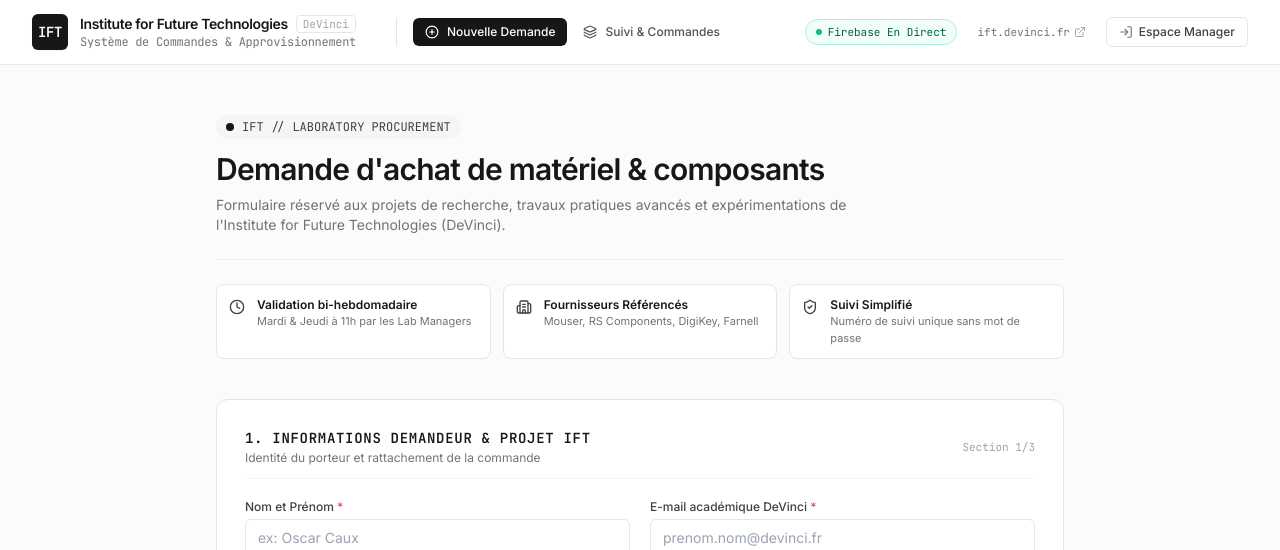
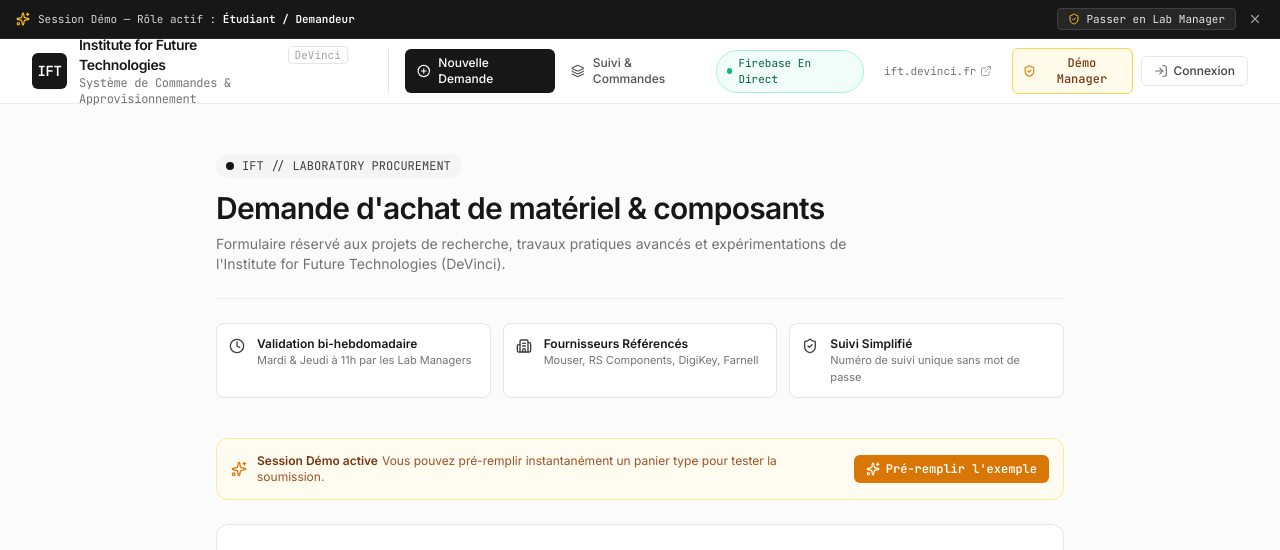
Before and after one commit to oscarcaux7/ift-order, a Vue app: page / in a window 1280 px wide. Shown: the top 550 px of the page. Built offline with nearby package versions, Linux system fonts and the light colour scheme; no server answers; the database is empty.

Commit message:
feat: complete interactive demo features and role switcher

```diff
--- a/src/App.vue
+++ b/src/App.vue
@@ -1,10 +1,13 @@
 <script setup>
-import { onMounted } from 'vue';
+import { ref, onMounted } from 'vue';
 import HeaderNav from '@/components/HeaderNav.vue';
 import { useOrderStore } from '@/stores/orderStore';
-import { ExternalLink, Terminal } from 'lucide-vue-next';
+import { useAuthStore } from '@/stores/authStore';
+import { ExternalLink, Sparkles, ShieldCheck, UserCheck, X } from 'lucide-vue-next';
 
 const orderStore = useOrderStore();
+const authStore = useAuthStore();
+const showDemoBanner = ref(true);
 
 onMounted(() => {
   orderStore.initStore();
@@ -13,6 +16,44 @@ onMounted(() => {
 
 <template>
   <div class="min-h-screen flex flex-col bg-[#FBFBFC] text-[#111111]">
+
+    <!-- Top Interactive Demo Banner -->
+    <div
+      v-if="showDemoBanner"
+      class="bg-neutral-900 text-white px-4 py-2 text-xs flex flex-wrap items-center justify-between gap-2 border-b border-neutral-800 transition-all"
+    >
+      <div class="flex items-center gap-2">
+        <Sparkles class="w-3.5 h-3.5 text-amber-400 shrink-0" />
+        <span class="font-mono text-[11px] text-neutral-300">
+          Session Démo — Rôle actif :
+          <strong class="text-white">
+            {{ authStore.isAdmin ? 'Lab Manager (Validation & Droits Administrateur)' : 'Étudiant / Demandeur' }}
+          </strong>
+        </span>
+      </div>
+
+      <div class="flex items-center gap-2.5">
+        <button
+          type="button"
+          @click="authStore.toggleDemoRole()"
+          class="font-mono text-[11px] px-2.5 py-0.5 rounded bg-neutral-800 hover:bg-neutral-700 text-neutral-200 border border-neutral-700 transition-colors inline-flex items-center gap-1.5 cursor-pointer"
+        >
+          <ShieldCheck v-if="!authStore.isAdmin" class="w-3 h-3 text-amber-400" />
+          <UserCheck v-else class="w-3 h-3 text-emerald-400" />
+          <span>{{ authStore.isAdmin ? 'Passer en Demandeur' : 'Passer en Lab Manager' }}</span>
+        </button>
+
+        <button
+          type="button"
+          @click="showDemoBanner = false"
+          class="text-neutral-400 hover:text-white p-0.5 transition-colors"
+          title="Masquer le bandeau"
+        >
+          <X class="w-3.5 h-3.5" />
+        </button>
+      </div>
+    </div>
+
     <!-- Sticky Navigation Bar -->
     <HeaderNav />
 
@@ -54,7 +95,7 @@ onMounted(() => {
             <ExternalLink class="w-3 h-3" />
           </a>
           <span class="text-neutral-300">|</span>
-          <span class="text-neutral-400">Firebase Spark Tier</span>
+          <span class="text-neutral-400">Mode Démo Prêt à l'Emploi</span>
           <span class="text-neutral-300">|</span>
           <router-link to="/orders" class="hover:text-black transition-colors">
             Suivi des commandes
--- a/src/components/HeaderNav.vue
+++ b/src/components/HeaderNav.vue
@@ -134,12 +134,23 @@ const handleLogout = async () => {
           </div>
 
           <div v-else class="flex items-center gap-2">
+            <!-- 1-Click Fast Demo Switcher for Evaluators -->
+            <button
+              type="button"
+              @click="authStore.loginDemoLabManager()"
+              class="hidden sm:inline-flex items-center gap-1.5 px-2.5 py-1.5 text-xs font-mono font-medium text-amber-900 bg-amber-50 hover:bg-amber-100 border border-amber-300 rounded-md transition-colors shadow-2xs"
+              title="Activer immédiatement le rôle Lab Manager pour tester l'arbitrage des commandes"
+            >
+              <ShieldCheck class="w-3.5 h-3.5 text-amber-600" />
+              <span>Démo Manager</span>
+            </button>
+
             <router-link
               to="/auth"
               class="inline-flex items-center gap-1.5 px-3 py-1.5 text-xs font-medium text-neutral-700 hover:text-neutral-900 hover:bg-neutral-100 rounded-md border border-neutral-200 transition-colors"
             >
               <LogIn class="w-3.5 h-3.5 text-neutral-500" />
-              <span>Espace Manager</span>
+              <span>Connexion</span>
             </router-link>
           </div>
         </div>
--- a/src/components/OrderDetailModal.vue
+++ b/src/components/OrderDetailModal.vue
@@ -1,5 +1,5 @@
 <script setup>
-import { ref, computed } from 'vue';
+import { ref, computed, watch } from 'vue';
 import { useOrderStore, STATUS_MAP } from '@/stores/orderStore';
 import { useAuthStore } from '@/stores/authStore';
 import StatusBadge from '@/components/StatusBadge.vue';
@@ -34,7 +34,7 @@ const emit = defineEmits(['close']);
 const orderStore = useOrderStore();
 const authStore = useAuthStore();
 
-const editStatus = ref('');
+const editStatus = ref('pending');
 const editNotes = ref('');
 const editDeliveryDate = ref('');
 const isSaving = ref(false);
@@ -47,6 +47,18 @@ const initEditFields = () => {
     editDeliveryDate.value = props.order.estimatedDeliveryDate || '';
   }
 };
+
+watch(() => props.order, (newVal) => {
+  if (newVal) {
+    initEditFields();
+  }
+}, { immediate: true });
+
+watch(() => props.isOpen, (newVal) => {
+  if (newVal && props.order) {
+    initEditFields();
+  }
+});
 
 const formatDate = (isoString) => {
   if (!isoString) return '—';
@@ -90,6 +102,11 @@ const handleSaveStatus = async () => {
     editNotes.value,
     editDeliveryDate.value
   );
+
+  props.order.status = editStatus.value;
+  props.order.statusNotes = editNotes.value;
+  props.order.estimatedDeliveryDate = editDeliveryDate.value;
+  props.order.updatedAt = new Date().toISOString();
 
   isSaving.value = false;
   saveSuccess.value = true;
--- a/src/components/OrderForm.vue
+++ b/src/components/OrderForm.vue
@@ -81,6 +81,35 @@ const removeItem = (idx) => {
   if (form.items.length > 1) {
     form.items.splice(idx, 1);
   }
+};
+
+const fillDemoExample = () => {
+  form.applicant.name = 'Oscar Caux';
+  form.applicant.email = 'oscar.caux@devinci.fr';
+  form.applicant.role = 'Étudiant / Chercheur';
+  form.project.name = 'Snake Eye RF';
+  form.project.code = 'IFT-2026-RF';
+  form.urgency = 'urgent';
+  form.justification = 'Acquisition de modules RF et antennes supplémentaires pour finaliser la cartographie électromagnétique du banc de test nomade de l’IFT avant la présentation de recherche.';
+  form.items = [
+    {
+      description: 'Microcontrôleur ESP32-S3-DevKitC-1 N16R8',
+      url: 'https://www.mouser.fr/ProductDetail/Espressif-Systems/ESP32-S3-DevKitC-1-N16R8',
+      supplier: 'Mouser',
+      reference: 'ESP32-S3-DKC-1',
+      quantity: 2,
+      unitPrice: 14.20
+    },
+    {
+      description: 'Antenne patch 2.4GHz / 5.8GHz bi-bande SMA',
+      url: 'https://fr.rs-online.com/web/p/antennes-rf/1874523',
+      supplier: 'RS Components',
+      reference: 'RS-187-4523',
+      quantity: 2,
+      unitPrice: 8.50
+    }
+  ];
+  errorMessage.value = '';
 };
 
 const totalEstimated = computed(() => {
@@ -208,6 +237,25 @@ const resetForm = () => {
 
 <template>
   <div class="max-w-4xl mx-auto">
+
+    <!-- Demo Quick-Fill Banner -->
+    <div class="mb-6 flex flex-col sm:flex-row sm:items-center justify-between gap-3 p-3.5 bg-amber-50/70 border border-amber-200/80 rounded-xl text-xs text-amber-950">
+      <div class="flex items-start sm:items-center gap-2.5">
+        <Sparkles class="w-4 h-4 text-amber-600 shrink-0 mt-0.5 sm:mt-0" />
+        <div>
+          <span class="font-semibold text-amber-900">Session Démo active</span>
+          <span class="text-amber-800/90 ml-1 sm:inline block">Vous pouvez pré-remplir instantanément un panier type pour tester la soumission.</span>
+        </div>
+      </div>
+      <button
+        type="button"
+        @click="fillDemoExample"
+        class="shrink-0 inline-flex items-center justify-center gap-1.5 px-3 py-1.5 font-mono text-xs font-semibold bg-amber-600 hover:bg-amber-700 text-white rounded-md transition-colors shadow-2xs"
+      >
+        <Sparkles class="w-3.5 h-3.5" />
+        <span>Pré-remplir l'exemple</span>
+      </button>
+    </div>
 
     <!-- Error Alert if any -->
     <div
--- a/src/stores/authStore.js
+++ b/src/stores/authStore.js
@@ -137,6 +137,14 @@ export const useAuthStore = defineStore('auth', () => {
     localStorage.removeItem('ift_demo_user');
   };
 
+  const toggleDemoRole = () => {
+    if (isAdmin.value) {
+      logout();
+    } else {
+      loginDemoLabManager();
+    }
+  };
+
   return {
     user,
     loading,
@@ -146,6 +154,7 @@ export const useAuthStore = defineStore('auth', () => {
     loginWithGoogle,
     loginWithEmail,
     loginDemoLabManager,
+    toggleDemoRole,
     logout
   };
 });
--- a/src/stores/orderStore.js
+++ b/src/stores/orderStore.js
@@ -235,6 +235,11 @@ export const useOrderStore = defineStore('orders', () => {
     if (!isFirebaseConfigured) {
       localStorage.setItem('ift_local_orders', JSON.stringify(orders.value));
     }
+  };
+
+  const resetDemoData = () => {
+    orders.value = JSON.parse(JSON.stringify(INITIAL_DEMO_ORDERS));
+    localStorage.setItem('ift_local_orders', JSON.stringify(orders.value));
   };
 
   const generateTrackingCode = () => {
@@ -490,6 +495,7 @@ export const useOrderStore = defineStore('orders', () => {
     createOrder,
     updateOrderStatus,
     deleteOrder,
-    exportOrdersCSV
+    exportOrdersCSV,
+    resetDemoData
   };
 });
--- a/src/views/OrderListView.vue
+++ b/src/views/OrderListView.vue
@@ -39,6 +39,12 @@ const closeOrderModal = () => {
 
 const handleExport = () => {
   orderStore.exportOrdersCSV();
+};
+
+const handleResetDemo = () => {
+  if (confirm("Réinitialiser les commandes avec les données d'exemple du laboratoire IFT ?")) {
+    orderStore.resetDemoData();
+  }
 };
 
 const filterTabs = [
@@ -89,7 +95,17 @@ const filterTabs = [
             title="Exporter la sélection courante au format CSV (Excel/Sheets)"
           >
             <Download class="w-3.5 h-3.5 text-neutral-500" />
-            <span>Export CSV Achats</span>
+            <span>Export CSV</span>
+          </button>
+
+          <button
+            type="button"
+            @click="handleResetDemo"
+            class="inline-flex items-center gap-1.5 px-3 py-2 text-xs font-mono font-medium text-neutral-600 bg-stone-50 hover:bg-stone-100 hover:text-black border border-neutral-200 rounded-md transition-colors"
+            title="Réinitialiser avec les 4 commandes types de l'IFT"
+          >
+            <RotateCw class="w-3.5 h-3.5 text-neutral-400" />
+            <span class="hidden sm:inline">Reset Démo</span>
           </button>
         </div>
       </div>
```
